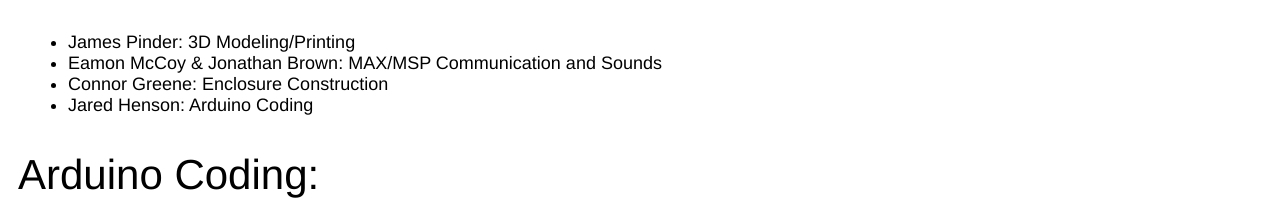
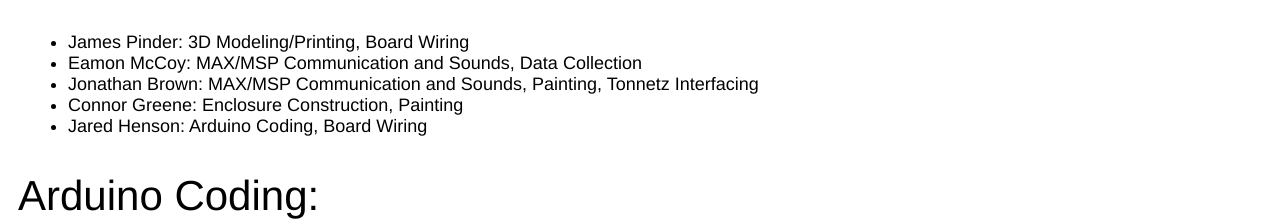
Before and after one commit to jhpinder/MUSI4705, a plain HTML site: page index.html in a window 1280 px wide. Shown: the part 606-827 px from the top of the page. Drawn offline with Linux system fonts and the light colour scheme.

Commit message:
Update index.html

```diff
--- a/index.html
+++ b/index.html
@@ -56,10 +56,11 @@
 <p>The goal of this project was to create an interactive and educational tool to help people understand chord voicings. The idea was to have a grid where the bottom row corresponds to the root note of the chord and then you have the option to stack minor thirds and major thirds on top. There would be eight columns for the option to have an eight chord progression that continuously loops. Placing blocks in each grid space on the bottom row, moves the root note up or down, and placing blocks in the space above, adds major or minor thirds to the corresponding root note. Changing these blocks around is very easy and allows the user to understand the interactions between these chord voicings and try and make recognizeable or creative chord progressions. There is variation in the timbre of the sounds as well as the tempo. There is a potentiometer on the board that allows you to change the tempo to make the chord progressions faster or slower. We have chosen five timbres that we feel are representative of a variety of genres of music. There is piano, electric guitar, synthesizer, banjo, and rhodes piano. In the future we aim to have this be our area of data collection. We are looking to find out if, given one of these instruments that is representative of a certain genre, are people likely to create chord progressions in the style of that genre?
 <h2>Members and Assigned Tasks:</h2>
 <ul>
-    <li>James Pinder: 3D Modeling/Printing</li>
-    <li>Eamon McCoy & Jonathan Brown: MAX/MSP Communication and Sounds</li>
-    <li>Connor Greene: Enclosure Construction</li>
-    <li>Jared Henson: Arduino Coding</li>
+    <li>James Pinder: 3D Modeling/Printing, Board Wiring</li>
+    <li>Eamon McCoy: MAX/MSP Communication and Sounds, Data Collection</li>
+    <li>Jonathan Brown: MAX/MSP Communication and Sounds, Painting, Tonnetz Interfacing</li>
+    <li>Connor Greene: Enclosure Construction, Painting</li>
+    <li>Jared Henson: Arduino Coding, Board Wiring</li>
 </ul>
 <h2>Arduino Coding:</h2>
 <p>When considering the electronic design of this project, note blocks and major or minor third intervals needed to be activated when the respective pieces were placed on the board. Initially, embedded RFID readers were considered for use across all game pieces, as the unique IDs assigned to each scannable tag were ideal for creating discrete functional pieces. After testing, this technology proved to be too unreliable for a number of reasons: SPI communication issues between multiple consecutive readers, failure to consistently identify tags of differing type, and failure to read correctly when tags were left in place on the reader. As the major and minor third pieces effectively read in a binary state, digital switches were chosen to be used as the method of activation. Upon further testing with the note block designs, it was determined that a single block could be used to actuate major and minor third switches depending on the orientation of the block on the interval slot. A two switch design was then implemented, with each interval square on the board possessing two switches, one for each interval combination.</p>
@@ -106,5 +107,9 @@
 <p>The bottom of the bass block model is shown in the image below:</p>
 <img style="width:420px;padding-left:20px" src="images/bassBlock.jpg">
 <p>As shown in the two previous images, the holes are aligned perpendicular to each other, allowing for copper tape to be applied through the holes and to create closed circuit through a resistor inside each block.</p>
+<h2>Painting:</h2>
+<h2>Board Wiring:</h2>
+<h2>Data Collection:</h2>
+<h2>Tonnetz Interfacing:</h2>
 </body>
 </html>
```
